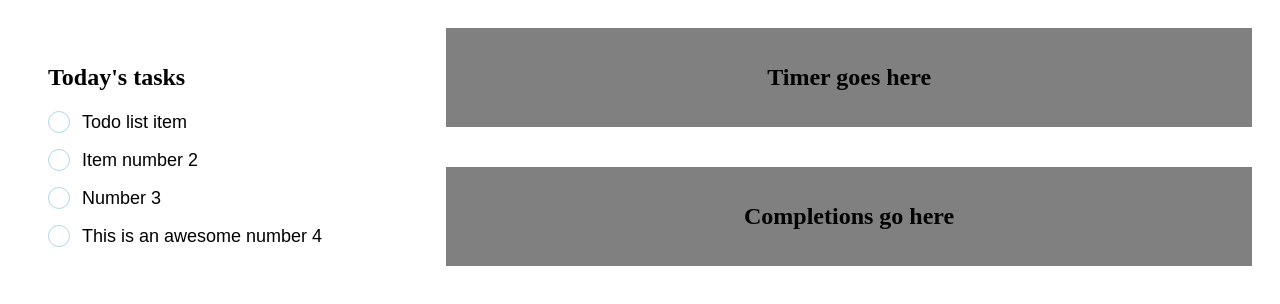
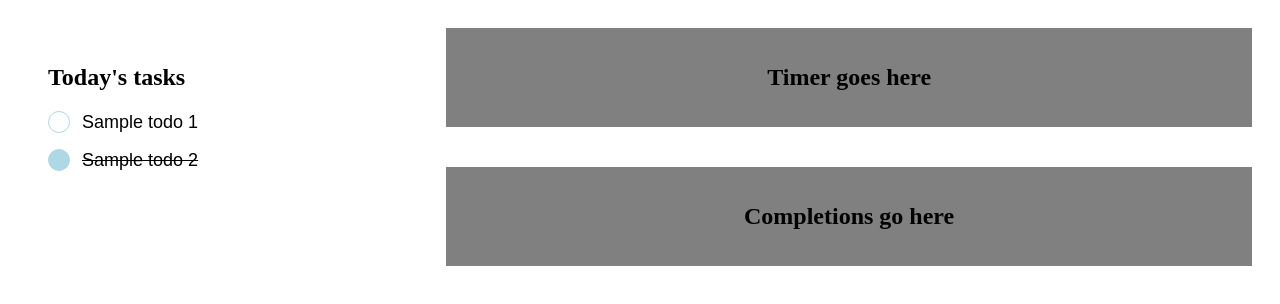
Before and after one commit to mgram/project-productivity, a Nuxt app: page / in a window 1280 px wide. Shown: the top 304 px of the page. Built offline with nearby package versions, Linux system fonts and the light colour scheme.

Commit message:
Inserting a new todo item

```diff
--- a/components/Item.vue
+++ b/components/Item.vue
@@ -6,6 +6,7 @@
       type="text"
       class="text"
       :class="{ done: isDone() }"
+      @keyup.enter="handleEnter(index)"
     />
   </div>
 </template>
@@ -14,11 +15,11 @@
 export default {
   data() {
     return {
-      status: "active",
+      status: this.itemStatus,
       todo: this.text,
     };
   },
-  props: ["text"],
+  props: ["text", "itemStatus", "index", "id"],
   methods: {
     toggle() {
       if (this.status == "active") {
@@ -29,6 +30,9 @@ export default {
     },
     isDone() {
       return this.status == "done";
+    },
+    handleEnter(index) {
+      this.$emit("insertTodo", index);
     },
   },
 };
--- /dev/null
+++ b/components/List.vue
@@ -0,0 +1,48 @@
+<template>
+  <div>
+    <div v-for="(item, index) in items" :key="item.id">
+      <Item
+        :text="item.todo"
+        :itemStatus="item.status"
+        :index="index"
+        @insertTodo="(index) => insertItem(index)"
+      />
+    </div>
+  </div>
+</template>
+
+<script>
+import Item from "./Item.vue";
+import { v4 as uuidv4 } from "uuid";
+export default {
+  data() {
+    return {
+      items: [
+        {
+          id: uuidv4(),
+          todo: "Sample todo 1",
+          status: "active",
+        },
+        {
+          id: uuidv4(),
+          todo: "Sample todo 2",
+          status: "done",
+        },
+      ],
+    };
+  },
+  methods: {
+    insertItem(index) {
+      let itemToInsert = {
+        id: uuidv4(),
+        todo: "",
+        status: "active",
+      };
+      this.items.splice(index + 1, 0, itemToInsert);
+    },
+  },
+};
+</script>
+
+<style>
+</style>
--- a/package.json
+++ b/package.json
@@ -12,6 +12,7 @@
     "@nuxtjs/axios": "^5.13.6",
     "core-js": "^3.19.3",
     "nuxt": "^2.15.8",
+    "uuid": "^8.3.2",
     "vue": "^2.6.14",
     "vue-server-renderer": "^2.6.14",
     "vue-template-compiler": "^2.6.14",
--- a/pages/index.vue
+++ b/pages/index.vue
@@ -2,10 +2,7 @@
   <div class="container">
     <div class="todos">
       <h1>Today's tasks</h1>
-      <Item text="Todo list item" />
-      <Item text="Item number 2" />
-      <Item text="Number 3" />
-      <Item text="This is an awesome number 4" />
+      <List />
     </div>
     <div class="pomodoro">
       <div class="timer">
@@ -19,11 +16,11 @@
 </template>
 
 <script>
-import Item from "../components/Item.vue";
+import List from "../components/List.vue";
 export default {
   name: "IndexPage",
   components: {
-    Item,
+    List,
   },
 };
 </script>
```
Also changed, not shown: 1 other file (tests, documents, lock files or other folders).
